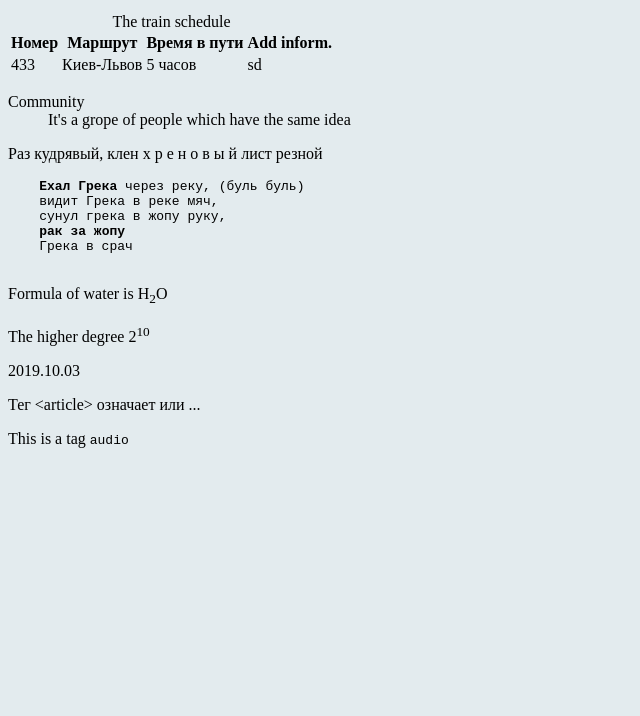
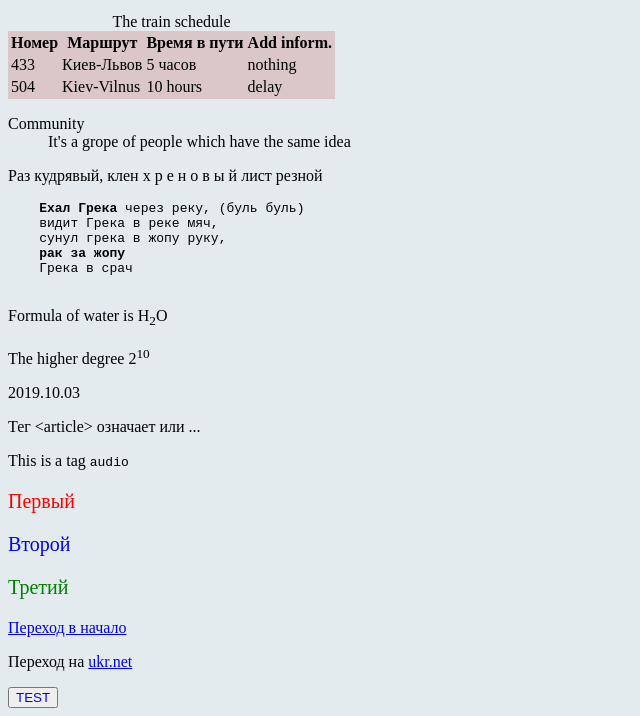
Before and after one commit to OlehKulyk2710/github-test, a plain HTML site: page index.html in a window 1280 px wide. Shown: the part 1050-1766 px from the top of the page, without its empty margins (0-640 px from the left). Before the commit the page ends 1514 px from the top, so only its background shows below. Drawn offline with Linux system fonts and the light colour scheme.

Commit message:
css-continue

```diff
--- a/css/style.css
+++ b/css/style.css
@@ -2,3 +2,43 @@ body {
   background-color: rgb(227, 235, 238);
   color: black;
 }
+
+.text {
+  font-size: 20px;
+}
+.first {
+  color: red;
+}
+
+.second {
+  color: blue;
+}
+
+.third {
+  color: green;
+}
+
+.link {
+  color: blue;
+}
+
+.link:hover {
+  color: red;
+}
+.link:focus {
+  color: yellow;
+}
+
+/* .link:visited {
+  color: purple;
+} */
+
+.table {
+  background-color: rgb(219, 199, 199);
+}
+
+.table-row:hover {
+  background-color: tomato;
+  color: white;
+  cursor: help;
+}
--- a/index.html
+++ b/index.html
@@ -34,26 +34,28 @@
         </figure>
     </a>
 
-    <table>
+    <table class="table">
         <caption>The train schedule</caption>
         <thead>
             <tr>
                 <th>Номер</th>
-                <th colspan="2">Маршрут</th>
-                <th colspan="2">Время в пути</th>
+                <th>Маршрут</th>
+                <th>Время в пути</th>
                 <th>Add inform.</th>
             </tr>
         </thead>
         <tbody>
-            <tr>
-                <td rowspan="2">433</td>
-                <td colspan="2">Киев-Львов
-
-                </td>
-                <td colspan="2">5 часов
-
-                </td>
-                <td>sd</td>
+            <tr class="table-row">
+                <td>433</td>
+                <td>Киев-Львов</td>
+                <td>5 часов</td>
+                <td>nothing</td>
+            </tr>
+            <tr class="table-row">
+                <td>504</td>
+                <td>Kiev-Vilnus</td>
+                <td>10 hours</td>
+                <td>delay</td>
             </tr>
         </tbody>
     </table>
@@ -79,5 +81,18 @@
     <p>Тег &lt;article&gt; означает или ...</p>
     <p>This is a tag <code>audio</code></p>
 
+    <div>
+        <p class="text first">Первый</p>
+        <p class="text second">Второй</p>
+        <p class="text third">Третий</p>
+    </div>
+
+    <a href="#just_header">Переход в начало</a>
+    <p>
+        Переход на
+    <a class="link" href="http://google.com" target="_blank">ukr.net</a>
+    </p>
+    <button type="button" class="link">TEST</button>
+
 </body>
 </html>
```
